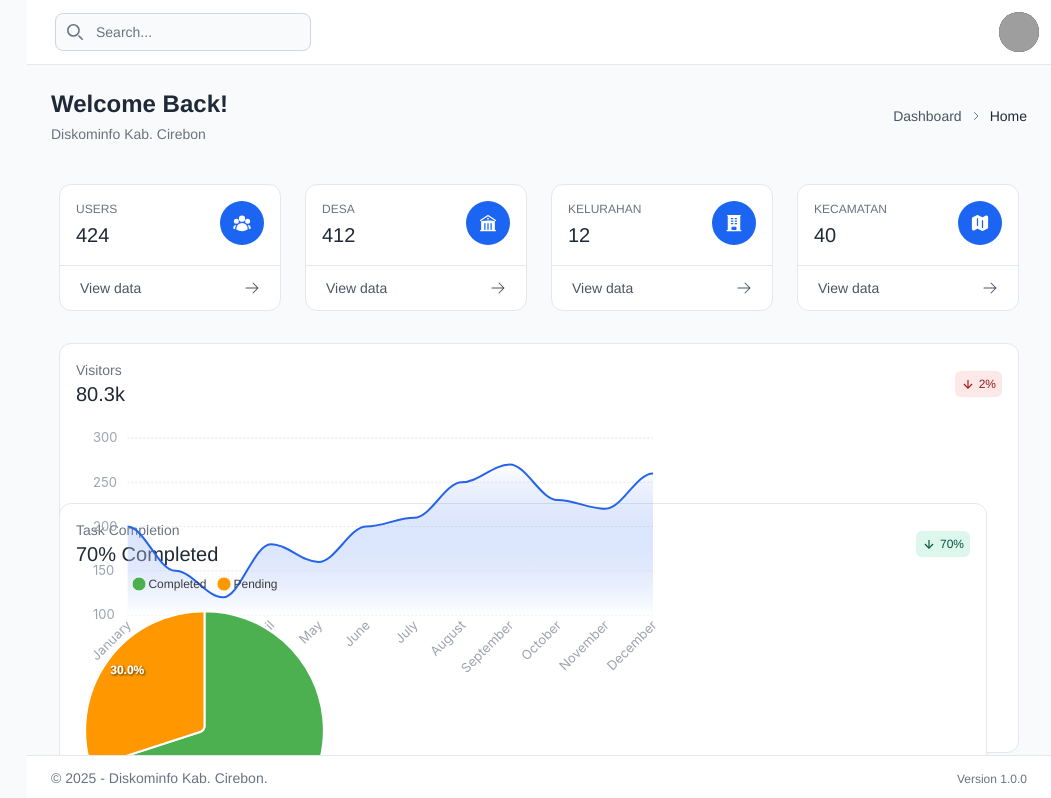
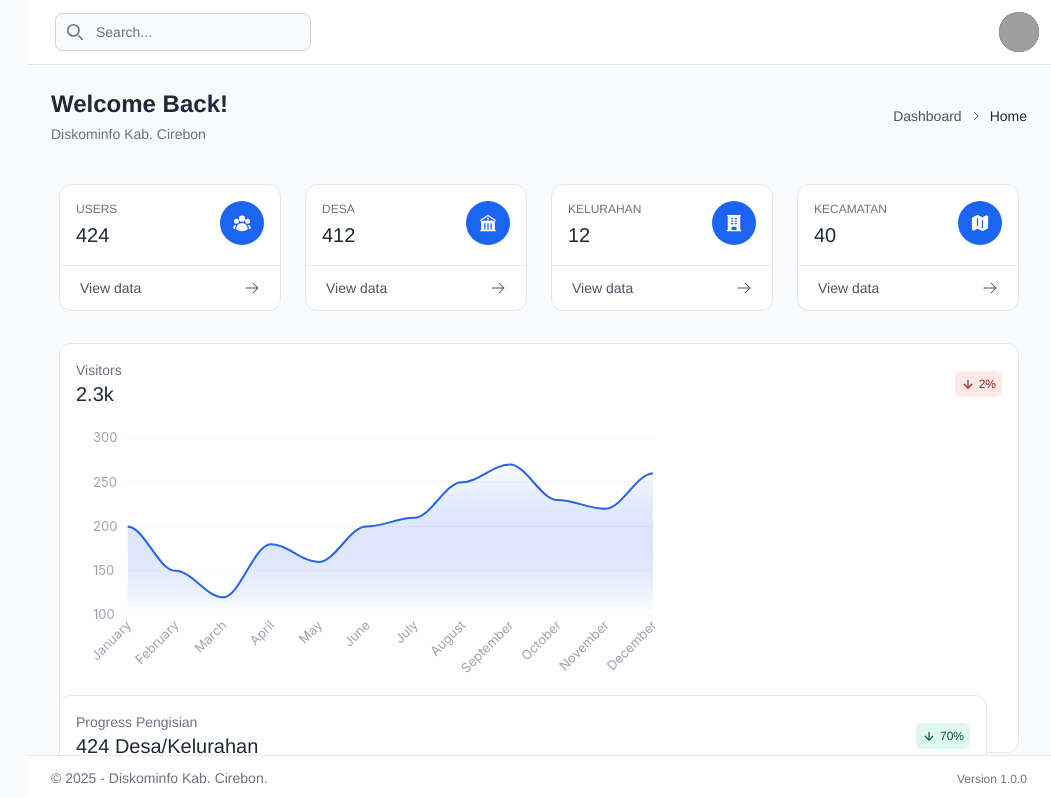
Before and after one commit to azharanggakusuma/simades, a Next.js app: page /dashboard in a window 1280 px wide. Shown: the top 798 px of the page, without its empty margins (229-1280 px from the left). Built offline with nearby package versions, Linux system fonts and the light colour scheme; grey boxes are pictures that could not be loaded.

Commit message:
feat: add loading spinner to ChartTask and ChartVisitor components; update task and visitor data labels

```diff
--- a/app/dashboard/components/ChartTask.tsx
+++ b/app/dashboard/components/ChartTask.tsx
@@ -1,8 +1,9 @@
 "use client";
-import { useEffect, useRef } from "react";
+import { useEffect, useRef, useState } from "react";
 
 export default function ChartTask() {
   const chartRef = useRef(null);
+  const [isLoading, setIsLoading] = useState(true);
 
   useEffect(() => {
     const element = chartRef.current;
@@ -58,7 +59,7 @@ export default function ChartTask() {
         ],
       });
 
-      chart.render();
+      chart.render().then(() => setIsLoading(false));
       return () => chart.destroy();
     });
   }, []);
@@ -68,10 +69,10 @@ export default function ChartTask() {
       <div className="flex flex-wrap justify-between items-center gap-2">
         <div>
           <h2 className="text-sm text-gray-500 dark:text-neutral-500">
-            Task Completion
+            Progress Pengisian
           </h2>
           <p className="text-xl sm:text-2xl font-medium text-gray-800 dark:text-neutral-200">
-            70% Completed
+            424 Desa/Kelurahan
           </p>
         </div>
         <div>
@@ -91,6 +92,13 @@ export default function ChartTask() {
           </span>
         </div>
       </div>
+
+      {isLoading && (
+        <div className="flex justify-center items-center h-72">
+          <div className="animate-spin rounded-full h-8 w-8 border-t-2 border-b-2 border-gray-900"></div>
+        </div>
+      )}
+
       <div ref={chartRef} id="task-completion-chart" />
     </div>
   );
--- a/app/dashboard/components/ChartVisitor.tsx
+++ b/app/dashboard/components/ChartVisitor.tsx
@@ -1,8 +1,9 @@
 "use client";
-import { useEffect, useRef } from "react";
+import { useEffect, useRef, useState } from "react";
 
 export default function ChartVisitor() {
   const chartRef = useRef(null);
+  const [isLoading, setIsLoading] = useState(true);
 
   useEffect(() => {
     const element = chartRef.current;
@@ -40,7 +41,7 @@ export default function ChartVisitor() {
         series: [
           {
             name: "Visitors",
-            data: [200, 150, 120, 180, 160, 200, 210, 250, 270, 230, 220, 260], // New data
+            data: [200, 150, 120, 180, 160, 200, 210, 250, 270, 230, 220, 260],
           },
         ],
         legend: { show: false },
@@ -77,7 +78,7 @@ export default function ChartVisitor() {
             "September",
             "October",
             "November",
-            "December", // Updated categories
+            "December",
           ],
           axisBorder: { show: false },
           axisTicks: { show: false },
@@ -144,7 +145,7 @@ export default function ChartVisitor() {
         ],
       });
 
-      chart.render();
+      chart.render().then(() => setIsLoading(false));
       return () => chart.destroy();
     });
   }, []);
@@ -157,7 +158,7 @@ export default function ChartVisitor() {
             Visitors
           </h2>
           <p className="text-xl sm:text-2xl font-medium text-gray-800 dark:text-neutral-200">
-            80.3k
+            2.3k
           </p>
         </div>
         <div>
@@ -177,6 +178,13 @@ export default function ChartVisitor() {
           </span>
         </div>
       </div>
+
+      {isLoading && (
+        <div className="flex justify-center items-center h-72">
+          <div className="animate-spin rounded-full h-8 w-8 border-t-2 border-b-2 border-gray-900"></div>
+        </div>
+      )}
+
       <div ref={chartRef} id="hs-single-area-chart" />
     </div>
   );
--- a/app/dashboard/page.js
+++ b/app/dashboard/page.js
@@ -18,8 +18,8 @@ export default function Dashboard() {
         <div className="p-2 mt-8">
           <Stats />
 
-          <div className="grid grid-cols-1 gap-4 lg:grid-cols-3 lg:gap-8 mt-8">
-            <div className="h-32 rounded lg:col-span-2">
+          <div className="grid grid-cols-1 gap-4 lg:grid-cols-3 lg:gap-8 mt-8 mb-80 lg:mb-48">
+            <div className="h-32 rounded lg:col-span-2 mb-72 lg:mb-48">
               <ChartVisitor />
             </div>
             <div className="h-32 rounded">
```
